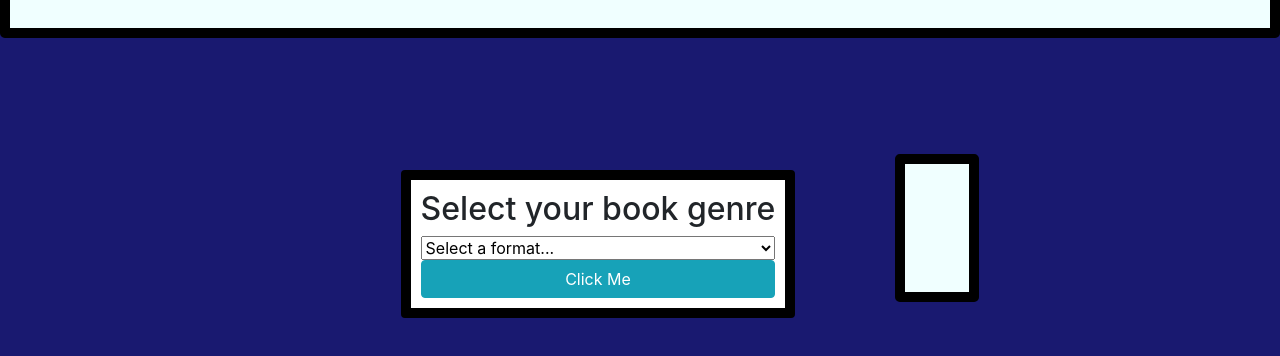
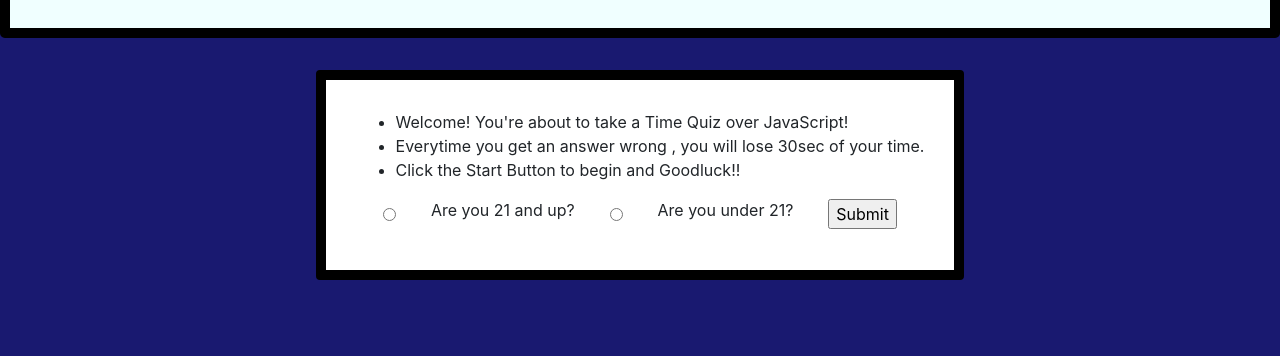
Before and after one commit to caitlinscodes/group_project_one, a plain HTML site: page index.html in a window 1280 px wide. Shown: the part 172-528 px from the top of the page. Drawn offline with nearby package versions, Linux system fonts and the light colour scheme.

Commit message:
changed js to correlate with index

```diff
--- a/index.html
+++ b/index.html
@@ -31,9 +31,33 @@
 
 
     <main>
-        <div id="introCard">
+        <div id="introCard" class="card">
+            <div class="card-body">
+
+                <ul>
+                    <li>
+                        Welcome! You're about to take a Time Quiz over JavaScript!
+                    </li>
+                    <li>
+                        Everytime you get an answer wrong , you will lose 30sec of your time.
+                    </li>
+                    <li>
+                        Click the Start Button to begin and Goodluck!!
+                    </li>
+                </ul>
+                <form id="ageReq">
+                   <input required type="radio"  name="question" id="checkAge">
+                   <label for="checkAge">Are you 21 and up?</label>
+
+                   <input required type="radio" name="question" id="checkAge">
+                   <label for="checkAge">Are you under 21?</label>
+
+                   <input type="submit" id="sbmtBttn" value="Submit"></input>
+
+               </form>
 
 
+            </div>
 
         </div>
 
@@ -41,41 +65,27 @@
 
 
 
-        <div class="card">
 
-                <!-- <form action="">
-                    <input required type="radio" name="checkAge" id="checkAge">
-                    <label for="checkAge">Are you 21 and up?</label>
-                    <br>
-                    <input required type="radio" name="checkAge" id="checkAge">
-                    <label for="checkAge">Are you under 21?</label>
-                    <!-- <button type="submit">Click Me</button> -->
-                <!-- </form> -->
+        <div id="selectionBox" class="card">
+                <div class="card-body">
 
 
 
+                        <form id="search-form" class="form w-100">
+                            <h2>Select your book genre</h2>
 
-                 <form id="search-form" class="form w-100">
-                     <h2>Select your book genre</h2>
-
-                    <select id="format-input" class="form-input w-100">
+                            <select id="format-input" class="form-input w-100">
                     <option value="" disabled selected>Select a format...</option>
-                    <option value="romance">Romance</option>
-                    <option value="mystery">Mystery</option>
-                    <option value="fantasy">Fantasy</option>
-                    <option value="beach-read">Beach-Read</option>
+                    <option value="maps">Romance</option>
+                    <option value="audio">Mystery</option>
+                    <option value="photos">Fantasy</option>
+                    <option value="manuscripts">Beach-Read</option>
                     </select>
-                    <button id="bttn" class="btn btn-info btn-block">Click Me</button>
+                    <button id="bookBttn" class="btn btn-info btn-block">Click Me</button>
                  </form>
 
-
-
-
-
-
-        </div>
-        <div id="book-title" class="jumbotron">
-
+                </div>
+                <div id="book-title" class="jumbotron"> </div>
         </div>
     </main>
 
--- a/main.css
+++ b/main.css
@@ -24,5 +24,27 @@ main {
 .card {
     padding: 10px;
     border: 10px solid black;
-    margin: 100px;
+    /* margin: 100px; */
 }
+
+#introBox {
+    position: relative;
+}
+
+#selectionBox {
+    position: absolute;
+    visibility: hidden;
+    margin-top: 200px;
+}
+
+#ageReq {
+    display: flex;
+    flex-flow: row wrap;
+    justify-content: center;
+     align-items: center;
+    justify-content: space-around;
+     margin: 10px;
+}
+/* #sbmt {
+ margin: 10px;
+} */
--- a/script.js
+++ b/script.js
@@ -1,9 +1,22 @@
 
-let sbmtBttn = document.getElementById('bttn')
+let sbmtBttn = document.getElementById('bookBttn')
 
 // prompt("Are you 21 and up?")
 
+const ageBttn = document.getElementById('sbmtBttn')
+const introCard = document.getElementById('introCard')
+const selectionBox = document.getElementById('selectionBox')
 
+// var now = confirm("Yes")
+
+
+
+ageBttn.addEventListener('click', () => {
+  introCard.setAttribute('style', 'display:none');
+  selectionBox.setAttribute('style', 'visibility:visible');
+  // document.getElementsByName('questoion')[0].focus;
+
+});
 
 function getApi(e) {
 
@@ -42,6 +55,7 @@ function getApi(e) {
 
 
 
+
 // function getApi(){
 //         var requestUrl = 'http://openlibrary.org/search.json?subject=mystery+thriller';
 
```
